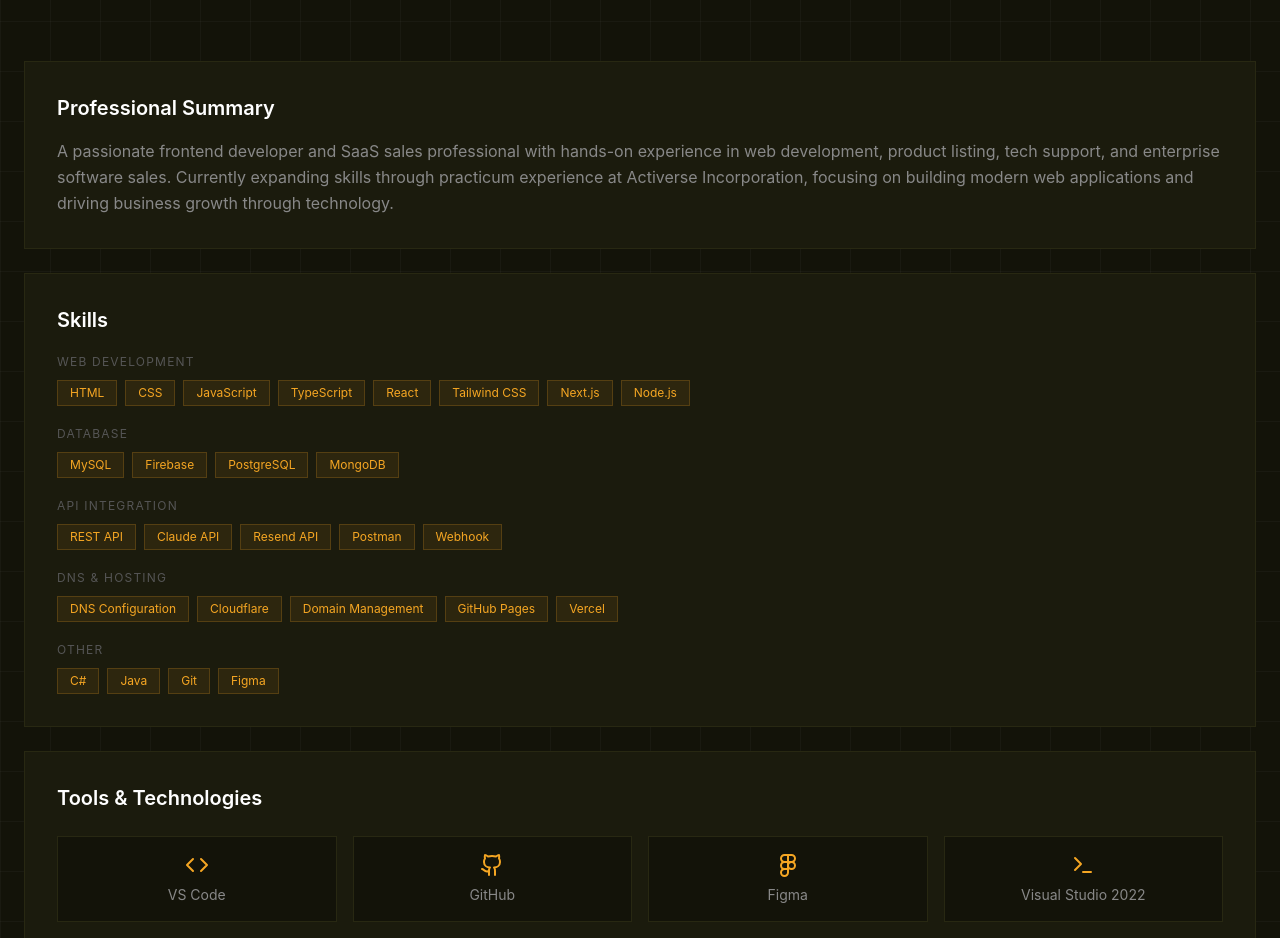
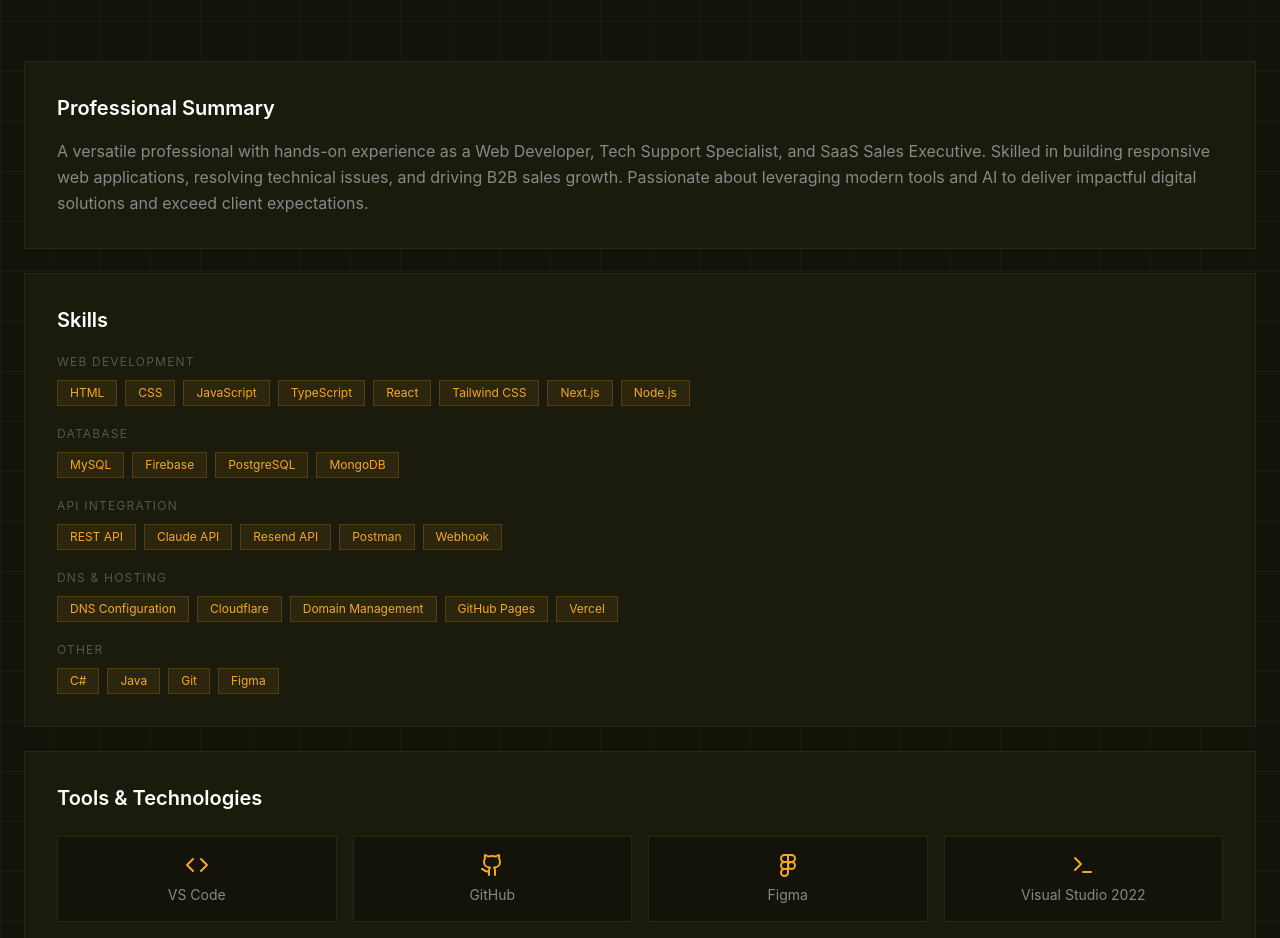
Before and after one commit to brdgt0128/TanuanMyOJTBlog, a React (Vite) app: page / in a window 1280 px wide. Shown: the part 980-1918 px from the top of the page. Built offline with nearby package versions, Linux system fonts and the light colour scheme.

Commit message:
Revise professional summary to highlight web dev, tech support, and SaaS sales

```diff
--- a/src/app/components/PersonalProfile.tsx
+++ b/src/app/components/PersonalProfile.tsx
@@ -68,10 +68,10 @@
             >
               <h3 className="text-lg sm:text-xl font-semibold text-white mb-3 sm:mb-4">Professional Summary</h3>
               <p className="text-sm sm:text-base leading-relaxed" style={{ color: '#888888' }}>
-                A passionate frontend developer and SaaS sales professional with hands-on experience
-                in web development, product listing, tech support, and enterprise software sales.
-                Currently expanding skills through practicum experience at Activerse Incorporation,
-                focusing on building modern web applications and driving business growth through technology.
+                A versatile professional with hands-on experience as a Web Developer, Tech Support Specialist,
+                and SaaS Sales Executive. Skilled in building responsive web applications, resolving technical
+                issues, and driving B2B sales growth. Passionate about leveraging modern tools and AI to deliver
+                impactful digital solutions and exceed client expectations.
               </p>
             </motion.div>
 
```
